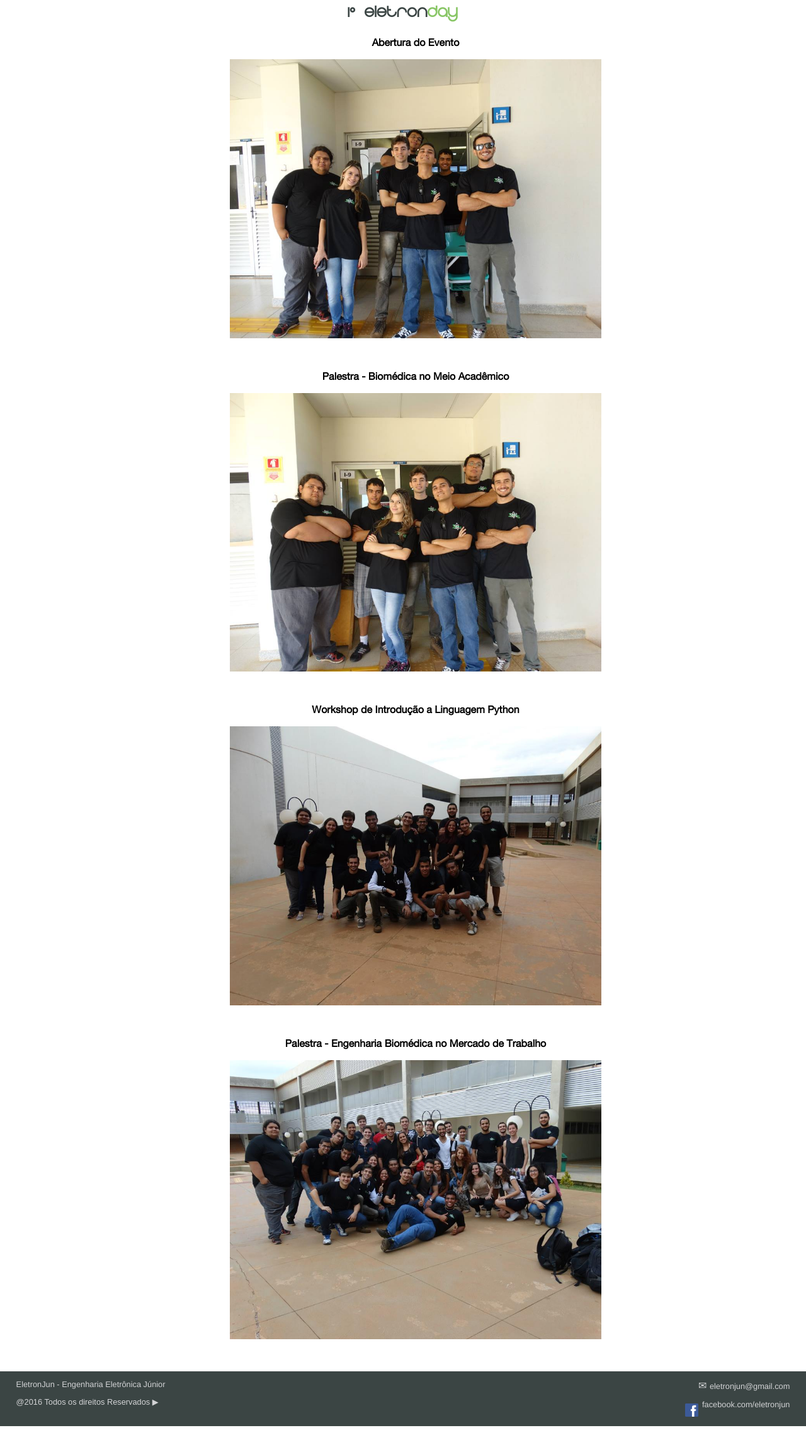
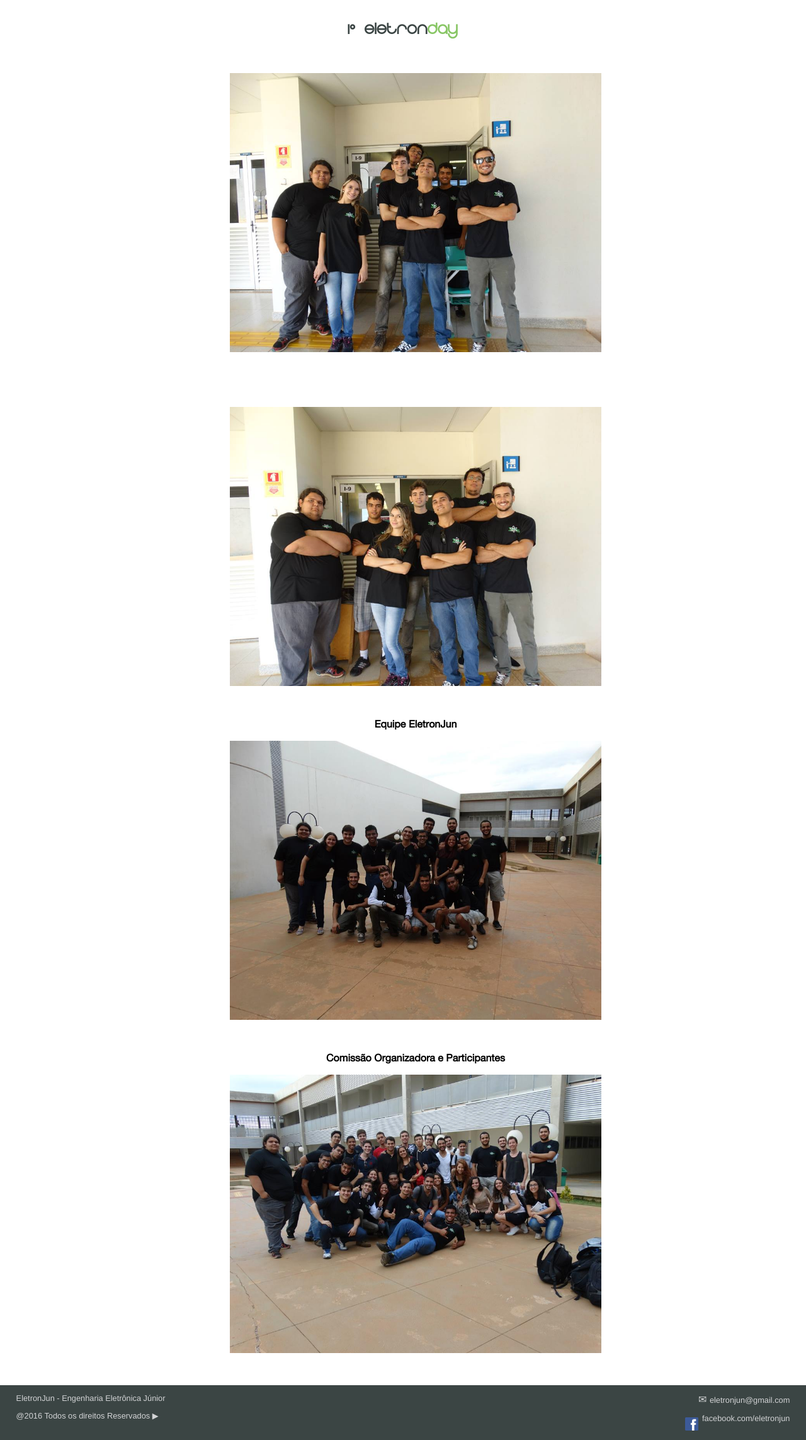
Before and after one commit to VinyPinheiro/SiteEletronjun, a PHP site: page /eletronday1.html in a window 1280 px wide. Shown: the part 64-2350 px from the top of the page at 63% size. Before the commit the page ends 2328 px from the top, so only its background shows below. Run offline with PHP 8.4, Linux system fonts and the light colour scheme.

Commit message:
Ajustes de Página

```diff
--- a/css/styles.css
+++ b/css/styles.css
@@ -26,7 +26,7 @@ h1, h2, h3, h4, h5, h6{
 	text-align: center;
 }
 h1{
-	padding:0.3rem;
+	margin-top: 6rem;
 	font-size:1.8rem;
 }
 img{
@@ -39,6 +39,10 @@ p{
   text-justify: inter-word;
 	text-indent: 2rem;
 	display: block;
+}
+span{
+	margin:0;
+	padding: 0;
 }
 
 #container{
@@ -142,7 +146,7 @@ menu a:visited{
 	text-align:center;
 	background-color:#fff;
 	display:table;
-	padding-top: 4rem;
+
 }
 .index{
 	display: table;
@@ -151,6 +155,7 @@ menu a:visited{
 .index figure img{
 	width: 100%;
 }
+
 .apresentacao{
 	max-width: 500px;
 	float: right;
@@ -164,8 +169,7 @@ menu a:visited{
 	color: #ddd;
 	font-size:0.875rem;
 }
-.apresentação p{
-}
+
 .index_content{
 	margin:auto;
 	width:100%;
--- a/eletronday1.html
+++ b/eletronday1.html
@@ -67,14 +67,14 @@
 
 			<div class="gallery neue-font">
 				<ul>
-					<li>Abertura do Evento<br><br>
-						<img src="img/eletronday1_1.jpg" title="2º EletronDay Biomédica" alt="Abertura - Engenharia Biomédica"></li>
-					<li>Palestra - Biomédica no Meio Acadêmico<br><br>
-						<img src="img/eletronday1_2.jpg" title="Biomédica no meio Acadêmico" alt="Engenharia Eletrônica, Biomédica e Universidade"></li>
-					<li>Workshop de Introdução a Linguagem Python<br><br>
-						<img src="img/eletronday1_3.jpg" title="Workshop de Introdução a Linguagem Python" alt="Workshop de Python - Biomédica"></li>
-					<li>Palestra - Engenharia Biomédica no Mercado de Trabalho<br><br>
-					<img src="img/eletronday1_4.jpg" title="Palestra - Engenharia Biomédica no Mercado de Trabalho" alt="Biomédica e o mercado de Trabalho"></li>
+					<li><br><br>
+						<img src="img/eletronday1_1.jpg" title="1º EletronDay Engenharia Eletrônica" alt="EletronDay"></li>
+					<li><br><br>
+						<img src="img/eletronday1_2.jpg" title="Engenharia Eletrônica Júnior" alt="Equipe de Eletrônica"></li>
+					<li>Equipe EletronJun<br><br>
+						<img src="img/eletronday1_3.jpg" title="Organizadores EletronDay" alt="Equipe EletronJun 2014"></li>
+					<li>Comissão Organizadora e Participantes<br><br>
+					<img src="img/eletronday1_4.jpg" title="1º EletronDay - Graduandos de Eletrônica" alt="Engenharia Eletrônica Júnior - Evento"></li>
 				</ul>
 			</div>
 
--- a/pseletivo_15.html
+++ b/pseletivo_15.html
@@ -70,7 +70,8 @@
 
 					<nav class="neue-font">
 						<div class="link">
-							<a href="file/EJ_Processo_Seletivo_2015.pdf"><img src="img/inconv_pdf.png" class="link-img" title="Arquivo PDF EletronJun" alt="Processo Seletivo 2015 Edital PDF"></a>
+							<a href="file/EJ_Processo_Seletivo_2015.pdf">
+							<img src="img/icon_pdf.png" class="link-img" title="Arquivo PDF EletronJun" alt="Processo Seletivo 2015 Edital PDF"></a>
 							<a href="file/EJ_Processo_Seletivo_2015.pdf">EDITAL - Processo Seletivo 2015</a>
 						</div>
 					</nav><br>
```
Also changed, not shown: cursos.html (+16 -11 lines), eletronday.html (+9 -1 lines).
